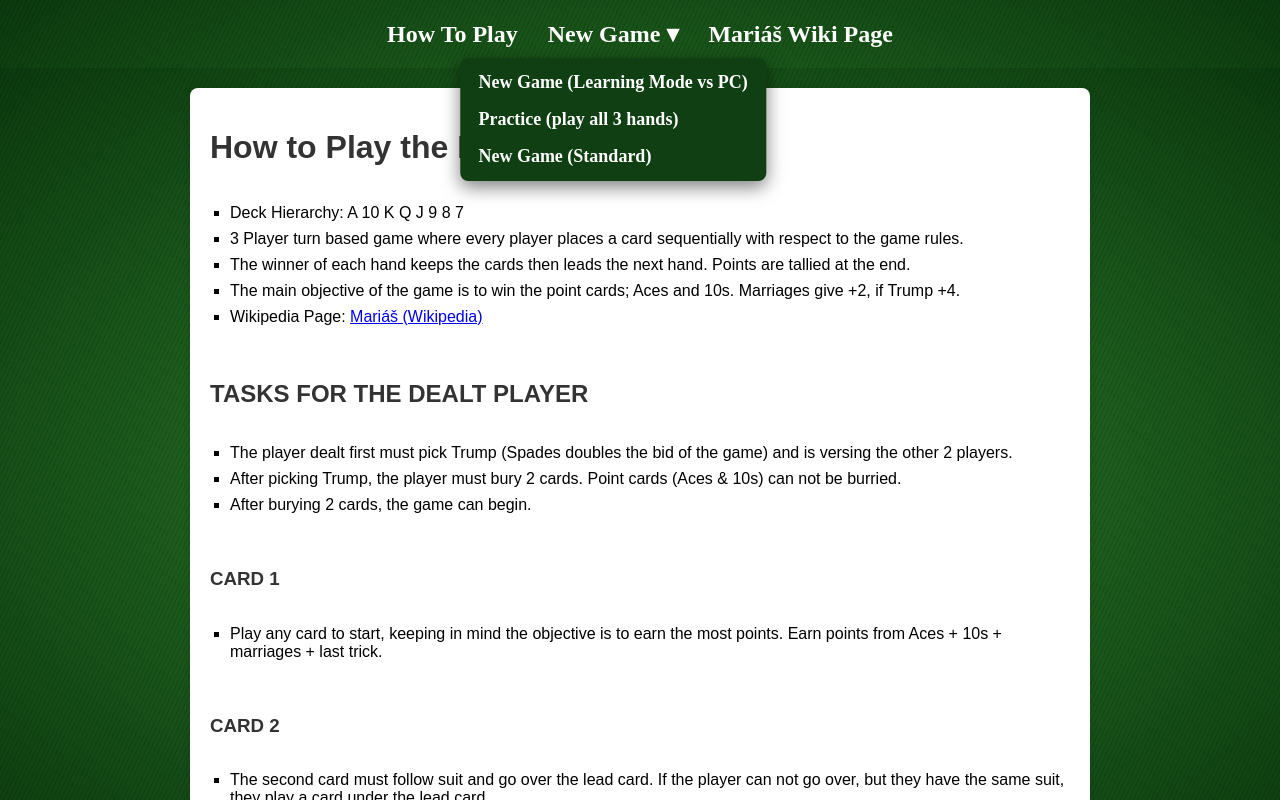
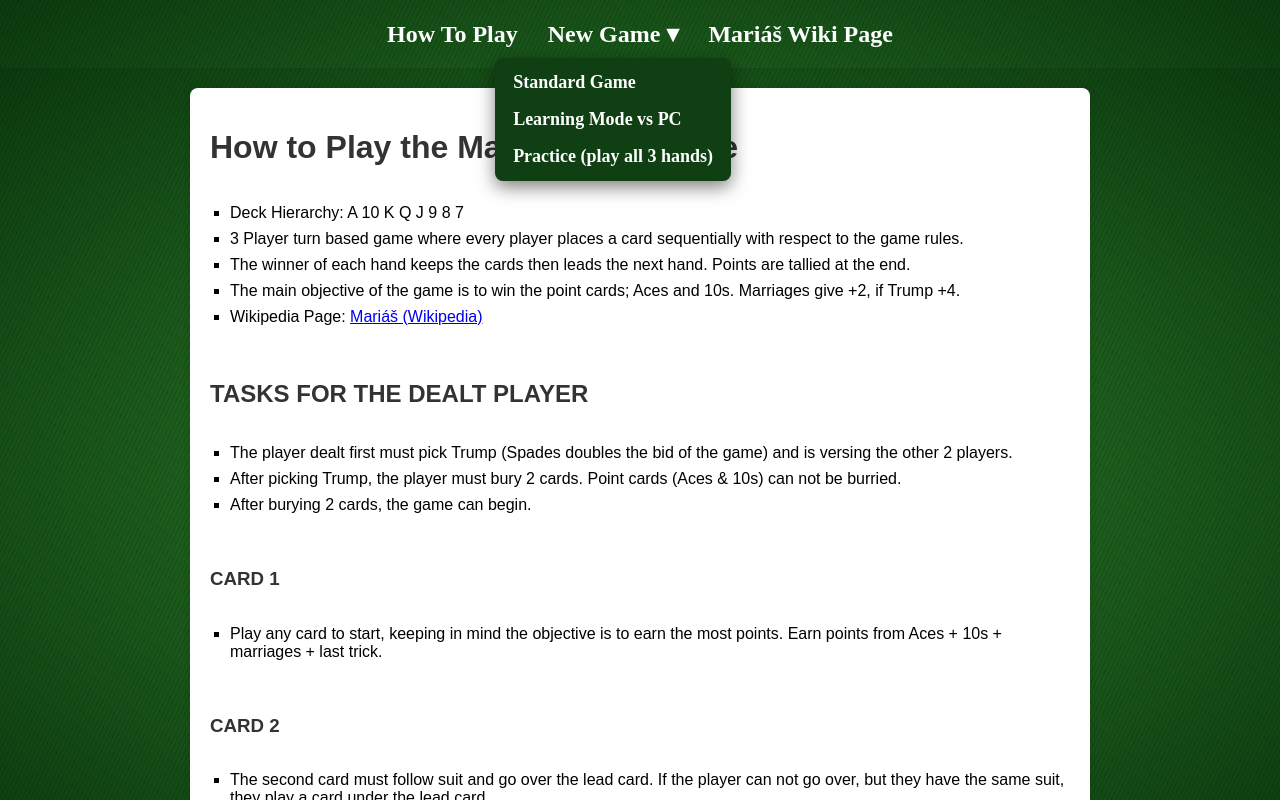
Before and after one commit to iballen93/marias-card-game, an Angular app: page /how-to-play in a window 1280 px wide. Both pictures are taken after a click on the button "New Game ▾". Shown: the top 800 px of the page. Built offline with nearby package versions, Linux system fonts and the light colour scheme.

Commit message:
rename the menu's Standard Game and Learning Mode vs PC, and list Standard first, then Learning, then Practice

```diff
--- a/src/app/app.component.html
+++ b/src/app/app.component.html
@@ -4,9 +4,9 @@
         <button type="button" class="menu-toggle" aria-haspopup="true" [attr.aria-expanded]="isNewGameMenuOpen"
                 (click)="toggleNewGameMenu()">New Game ▾</button>
         <div *ngIf="isNewGameMenuOpen" class="new-game-menu" role="menu">
-            <a routerLink="/game/learning-pc-slow" role="menuitem" (click)="closeNewGameMenu()">New Game (Learning Mode vs PC)</a>
+            <a routerLink="/game/standard" role="menuitem" (click)="closeNewGameMenu()">Standard Game</a>
+            <a routerLink="/game/learning-pc-slow" role="menuitem" (click)="closeNewGameMenu()">Learning Mode vs PC</a>
             <a routerLink="/game/learning-solo" role="menuitem" (click)="closeNewGameMenu()">Practice (play all 3 hands)</a>
-            <a routerLink="/game/standard" role="menuitem" (click)="closeNewGameMenu()">New Game (Standard)</a>
         </div>
     </div>
     <a (click)="goToWikiPage()">Mariáš Wiki Page</a>
```
Also changed, not shown: 1 other file (tests, documents, lock files or other folders).
